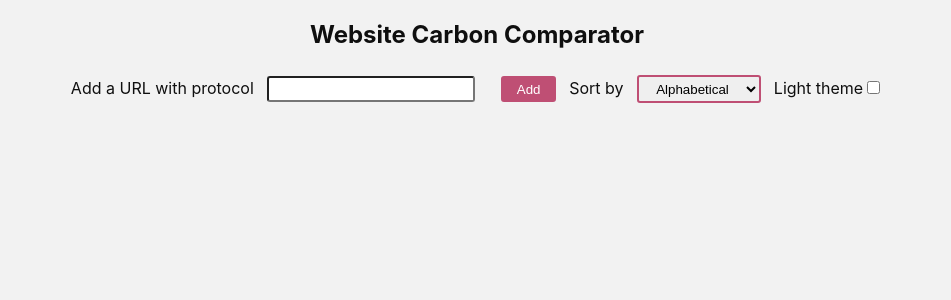
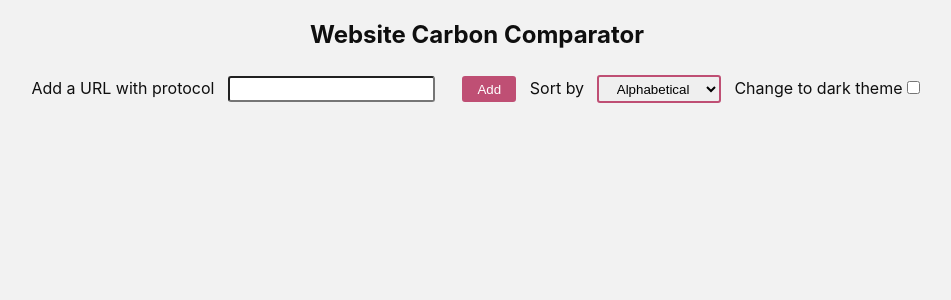
Before and after one commit to vondersam/iths-react-labb-2, a React (Create React App) app: page / in a window 1280 px wide. Shown: the top 300 px of the page, without its empty margins (163-1114 px from the left). Built offline with nearby package versions, Linux system fonts and the light colour scheme.

Commit message:
Make the theme toggler clearer.

```diff
--- a/src/components/themeToggler.jsx
+++ b/src/components/themeToggler.jsx
@@ -6,9 +6,8 @@ const ThemeToggler = () => {
 
   return (
     <label>
-      {darkTheme ? 'Dark ' : 'Light '} theme
+      Change to {darkTheme ? 'light ' : 'dark '} theme
       <input type="checkbox" onClick={() => setDarkTheme(!darkTheme)} />
-      {/* <span className="slider"></span> */}
     </label>
   );
 };
```
